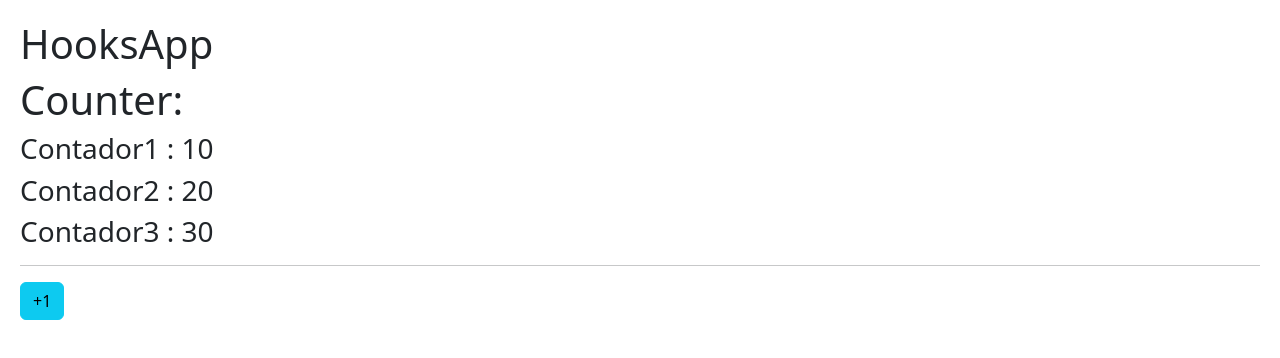
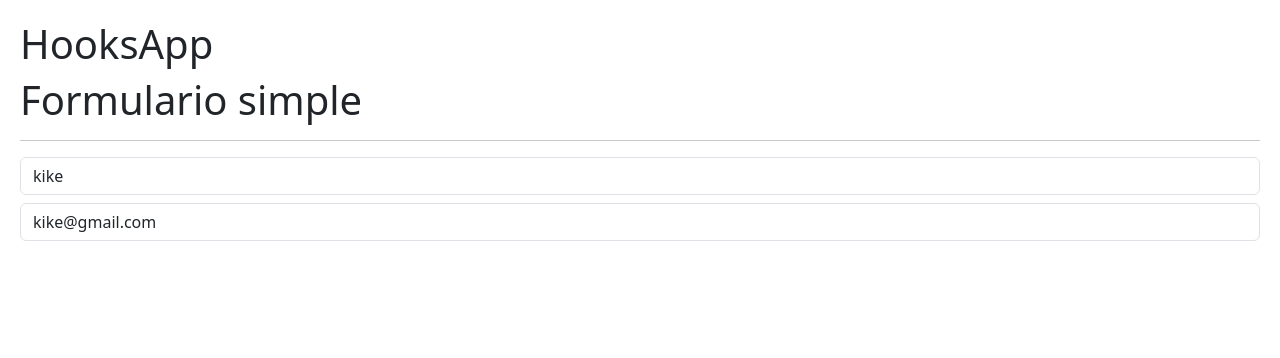
Before and after one commit to Enrique-Zepeda/React-De-cero-a-experto-Hooks-y-MERN, a React (Vite) app in the folder React/05-hook-app/: page / in a window 1280 px wide. Shown: the top 358 px of the page. Built offline with nearby package versions, Linux system fonts and the light colour scheme.

Commit message:
useEffect return

```diff
--- /dev/null
+++ b/React/05-hook-app/src/01-useState/CounterWithCustomHook.jsx
@@ -0,0 +1,21 @@
+import { useCounter } from "../hooks/useCounter";
+export function CounterWithCustomHook() {
+  // se destructura asi porque es un objeto si fuera un arreglo seria con llaves []
+  const { counter, increment, decrement, reset } = useCounter();
+  return (
+    <>
+      <h1>Counter with Hook:{counter}</h1>
+      <hr />
+      {/* Pasarle un valor por parametro */}
+      <button className="btn btn-info" onClick={() => increment(10)}>
+        +1
+      </button>
+      <button className="btn btn-secondary" onClick={reset}>
+        reset
+      </button>
+      <button className="btn btn-danger" onClick={decrement}>
+        -1
+      </button>
+    </>
+  );
+}
--- /dev/null
+++ b/React/05-hook-app/src/02-useEffect/Message.jsx
@@ -0,0 +1,21 @@
+import { useEffect } from "react";
+
+export function Message() {
+  useEffect(() => {
+    const onMouseMove = ({ x, y }) => {
+      const coords = { x, y };
+      console.log(coords);
+    };
+    window.addEventListener("mousemove", onMouseMove);
+    return () => {
+      window.removeEventListener("mousemove", onMouseMove);
+      console.log("Mesage UnMounted");
+    };
+  }, []);
+
+  return (
+    <>
+      <h3>Usuario ya existe</h3>
+    </>
+  );
+}
--- /dev/null
+++ b/React/05-hook-app/src/02-useEffect/SimpleForm.jsx
@@ -0,0 +1,60 @@
+import { useEffect, useState } from "react";
+import { Message } from "./Message";
+
+export function SimpleForm() {
+  const [formState, setFormState] = useState({
+    username: "kike",
+    email: "kike@gmail.com",
+  });
+  const { username, email } = formState;
+
+  //desestructuro el target
+  const onInputChange = ({ target }) => {
+    //puedo desestructurar mas el target para obtener el name y el value
+    const { name, value } = target;
+    // Para guardar el estado hacemos lo siguiente porque es un objeto
+    setFormState({
+      // desestructuramos el estado para mantener todos los estados del formulario
+      ...formState,
+      //usamos las propiedades computadas de los objetos poniendo llaves [] y esa es la propiedad que se va a establecer en el objeto y el valor es lo que sigue value    [name]: value,
+      [name]: value,
+    });
+  };
+
+  useEffect(() => {
+    // console.log("useEffect");
+  }, []);
+
+  useEffect(() => {
+    // console.log("formState");
+  }, [formState]);
+
+  useEffect(() => {
+    // console.log("emailChange");
+  }, [email]);
+
+  return (
+    <>
+      <h1>Formulario simple</h1>
+      <hr />
+      <input
+        type="text"
+        className="form-control"
+        placeholder="Username"
+        // El name me sirve para saber que elemento es el que esta cambiando
+        name="username"
+        value={username}
+        onChange={onInputChange}
+      />
+      <input
+        type="email"
+        className="form-control mt-2"
+        placeholder="Email"
+        name="email"
+        value={email}
+        onChange={onInputChange}
+      />
+      {username === "strider2" && <Message />}
+    </>
+  );
+}
--- a/React/05-hook-app/src/HooksApp.jsx
+++ b/React/05-hook-app/src/HooksApp.jsx
@@ -1,10 +1,12 @@
-import { CounterApp } from "./01-useState/CounterApp";
+// import { CounterApp } from "./01-useState/CounterApp";
+// import { CounterWithCustomHook } from "./01-useState/CounterWithCustomHook";
+import { SimpleForm } from "./02-useEffect/SimpleForm";
 
 export const HooksApp = () => {
   return (
     <>
       <h1>HooksApp</h1>
-      <CounterApp />
+      <SimpleForm />
     </>
   );
 };
```
Also changed, not shown: React/05-hook-app/src/hooks/useCounter.js (added, +33 -0 lines).
